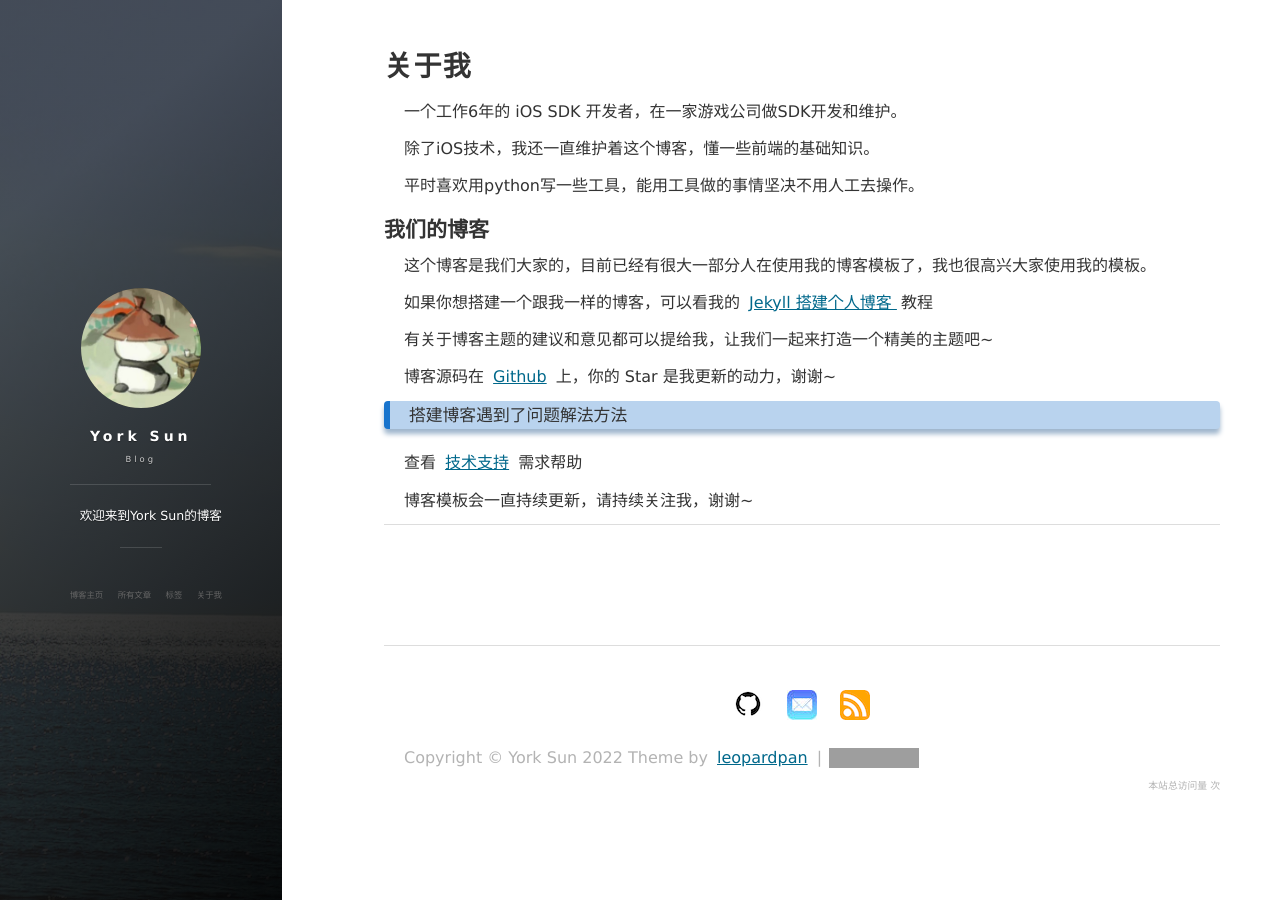
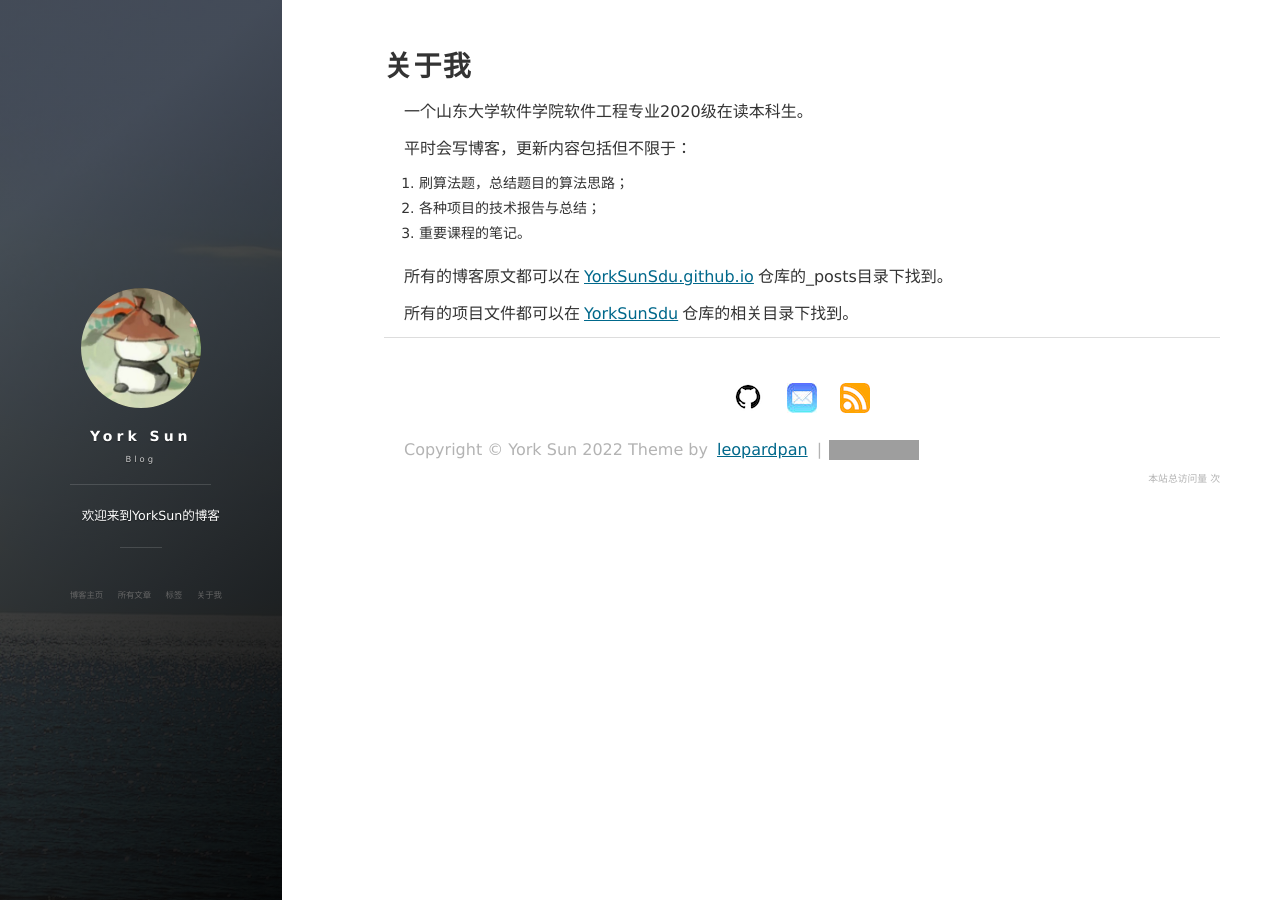
Before and after one commit to YorkSunSdu/YorkSunSdu.github.io, a Jekyll site: the page built from about.md, in a window 1280 px wide. Built offline with Jekyll 4.4.1, drawn with Linux system fonts in a browser that asks for light colours; nearby versions of some CDN libraries; comment, search, counter and statistics services are not loaded; grey boxes are pictures that could not be loaded.

Commit message:
change about.md

```diff
--- a/_config.yml
+++ b/_config.yml
@@ -1,9 +1,9 @@
 # Basic
 title: York Sun
 subtitle: Blog
-description: 欢迎来到York Sun的博客
+description: 欢迎来到YorkSun的博客
 # 头像里面的标题
-avatarTitle: YorkSun
+avatarTitle: York Sun
 # 头像里面的描述
 avatarDesc: 山东大学软工专业
 url: "https://yorksunsdu.github.io/"
--- a/about.md
+++ b/about.md
@@ -3,30 +3,14 @@ layout: page
 title: 关于我
 ---
 
-一个工作6年的 iOS SDK 开发者，在一家游戏公司做SDK开发和维护。
+一个山东大学软件学院软件工程专业2020级在读本科生。
 
-除了iOS技术，我还一直维护着这个博客，懂一些前端的基础知识。
+平时会写博客，更新内容包括但不限于：
 
-平时喜欢用python写一些工具，能用工具做的事情坚决不用人工去操作。
+1. 刷算法题，总结题目的算法思路；
+2. 各种项目的技术报告与总结；
+3. 重要课程的笔记。
 
-<h2> 我们的博客 </h2>
+所有的博客原文都可以在[YorkSunSdu.github.io](https://github.com/YorkSunSdu/YorkSunSdu.github.io)仓库的_posts目录下找到。
 
-这个博客是我们大家的，目前已经有很大一部分人在使用我的博客模板了，我也很高兴大家使用我的模板。
-
-如果你想搭建一个跟我一样的博客，可以看我的
-<a href="/2016/10/jekyll_tutorials1/"> Jekyll 搭建个人博客 </a>
-教程
-
-
-有关于博客主题的建议和意见都可以提给我，让我们一起来打造一个精美的主题吧~
-
-博客源码在 <a target="_blank" href='https://github.com/leopardpan/leopardpan.github.io/'>Github</a> 上，你的 Star 是我更新的动力，谢谢~
-
-
-<h3> 搭建博客遇到了问题解法方法 </h3>
-
-查看 [技术支持](http://leopardpan.cn/support/) 需求帮助
-
-博客模板会一直持续更新，请持续关注我，谢谢~
-
-{% include comments.html %}
+所有的项目文件都可以在[YorkSunSdu](https://github.com/YorkSunSdu/YorkSunSdu)仓库的相关目录下找到。
```
Also changed, not shown: images/favicon.png.
